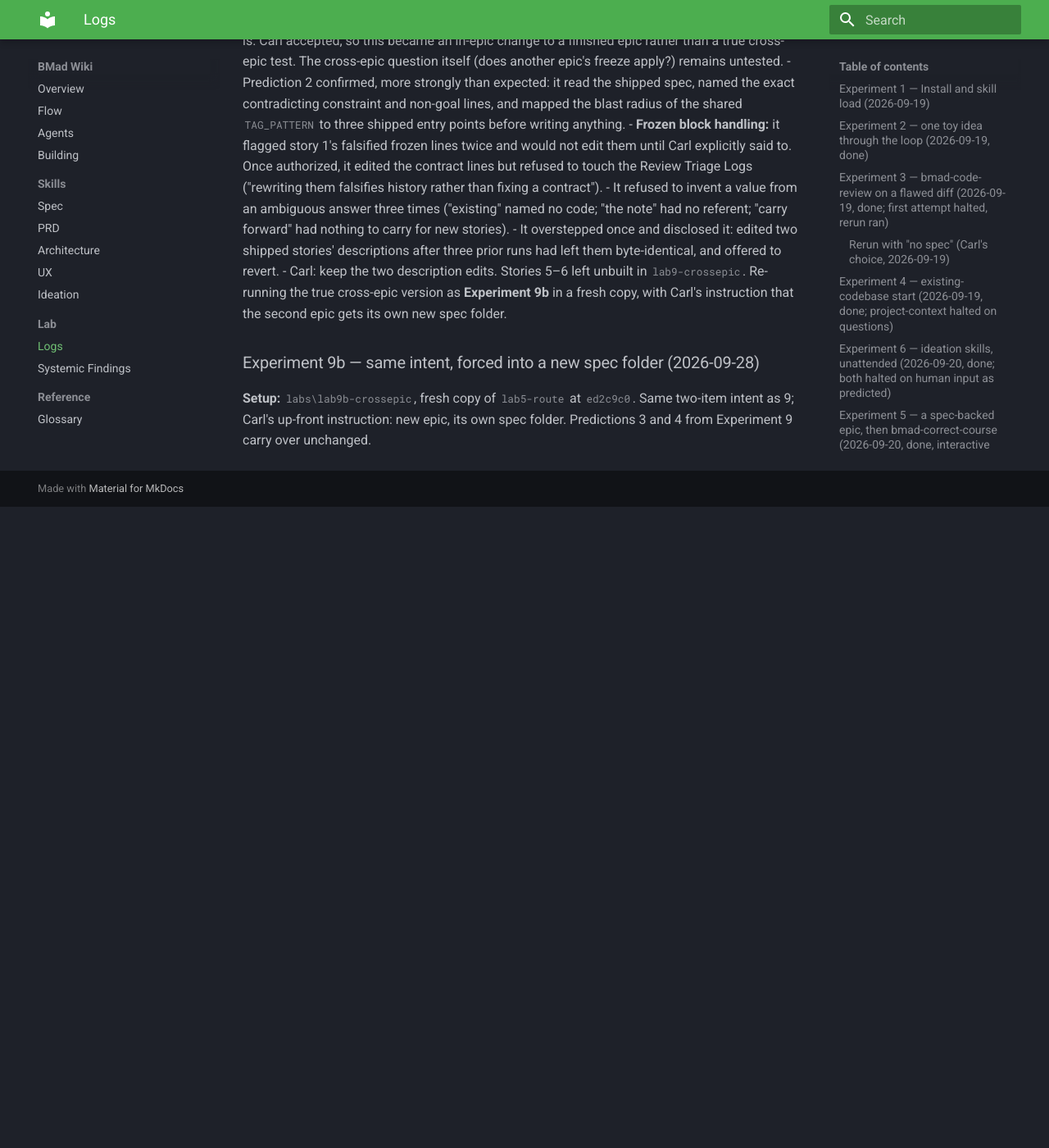
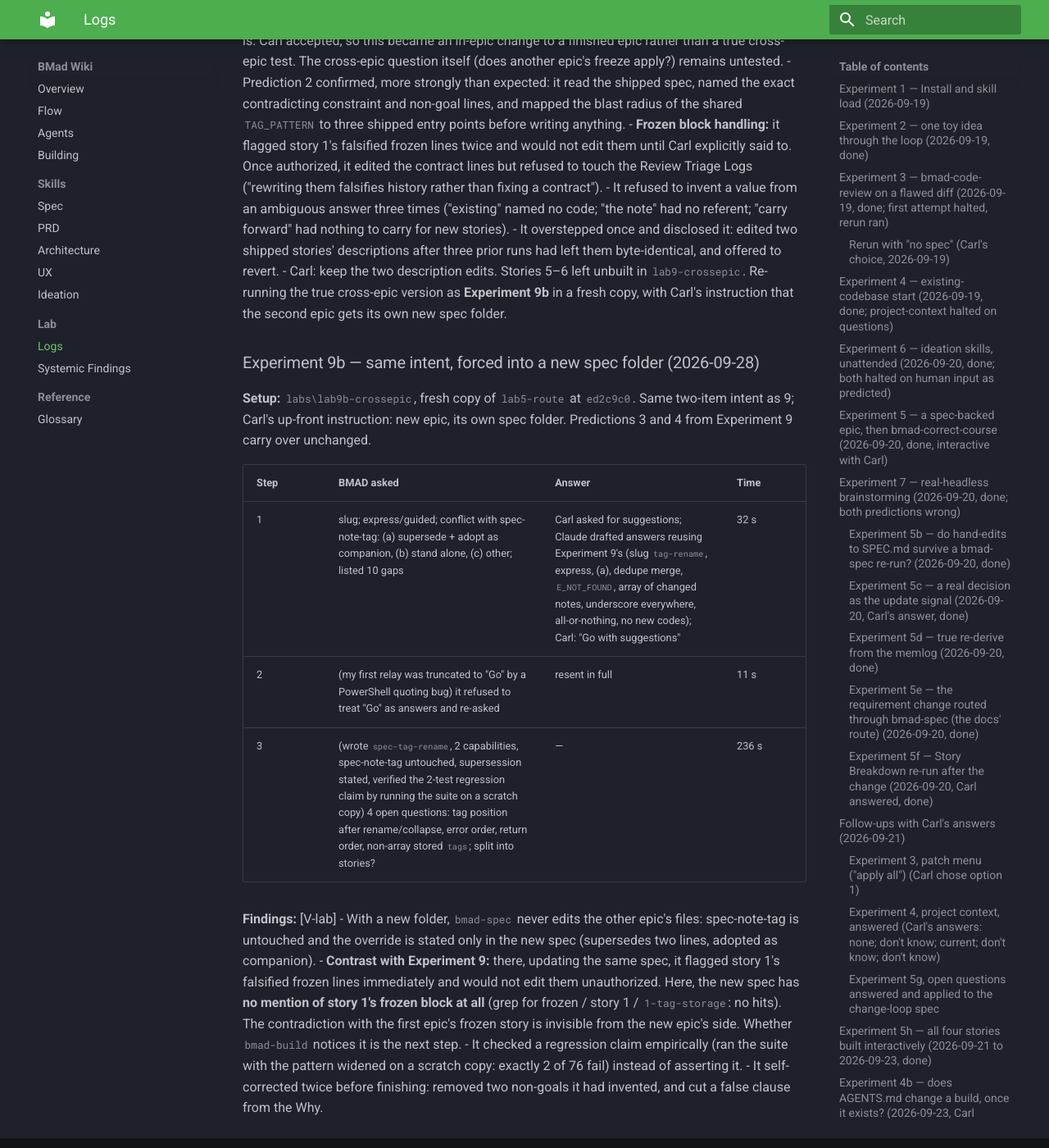
Before and after one commit to ctupper/woods-walks, an MkDocs documentation site: the page built from docs/bmad/lab-log.md, in a window 1280 px wide and 1400 px high, scrolled down 37460 px. Shown: the whole window at 82% size. Built offline with MkDocs 1.6.1 and Material for MkDocs 9.7.7, drawn with Linux system fonts in a browser that asks for light colours; before the commit the page ends 38078 px from its top, so only the background shows below that.

Commit message:
docs: auto-sync BMad wiki (lab-log.md)

```diff
--- a/docs/bmad/lab-log.md
+++ b/docs/bmad/lab-log.md
@@ -603,3 +603,15 @@ All [V-lab]. Every story took the `dispatch` route (none was small enough for `o
 ### Experiment 9b — same intent, forced into a new spec folder (2026-09-28)
 
 **Setup:** `labs\lab9b-crossepic`, fresh copy of `lab5-route` at `ed2c9c0`. Same two-item intent as 9; Carl's up-front instruction: new epic, its own spec folder. Predictions 3 and 4 from Experiment 9 carry over unchanged.
+
+| Step | BMAD asked | Answer | Time |
+|---|---|---|---|
+| 1 | slug; express/guided; conflict with spec-note-tag: (a) supersede + adopt as companion, (b) stand alone, (c) other; listed 10 gaps | Carl asked for suggestions; Claude drafted answers reusing Experiment 9's (slug `tag-rename`, express, (a), dedupe merge, `E_NOT_FOUND`, array of changed notes, underscore everywhere, all-or-nothing, no new codes); Carl: "Go with suggestions" | 32 s |
+| 2 | (my first relay was truncated to "Go" by a PowerShell quoting bug) it refused to treat "Go" as answers and re-asked | resent in full | 11 s |
+| 3 | (wrote `spec-tag-rename`, 2 capabilities, spec-note-tag untouched, supersession stated, verified the 2-test regression claim by running the suite on a scratch copy) 4 open questions: tag position after rename/collapse, error order, return order, non-array stored `tags`; split into stories? | — | 236 s |
+
+**Findings:** [V-lab]
+- With a new folder, `bmad-spec` never edits the other epic's files: spec-note-tag is untouched and the override is stated only in the new spec (supersedes two lines, adopted as companion).
+- **Contrast with Experiment 9:** there, updating the same spec, it flagged story 1's falsified frozen lines immediately and would not edit them unauthorized. Here, the new spec has **no mention of story 1's frozen block at all** (grep for frozen / story 1 / `1-tag-storage`: no hits). The contradiction with the first epic's frozen story is invisible from the new epic's side. Whether `bmad-build` notices it is the next step.
+- It checked a regression claim empirically (ran the suite with the pattern widened on a scratch copy: exactly 2 of 76 fail) instead of asserting it.
+- It self-corrected twice before finishing: removed two non-goals it had invented, and cut a false clause from the Why.
```
